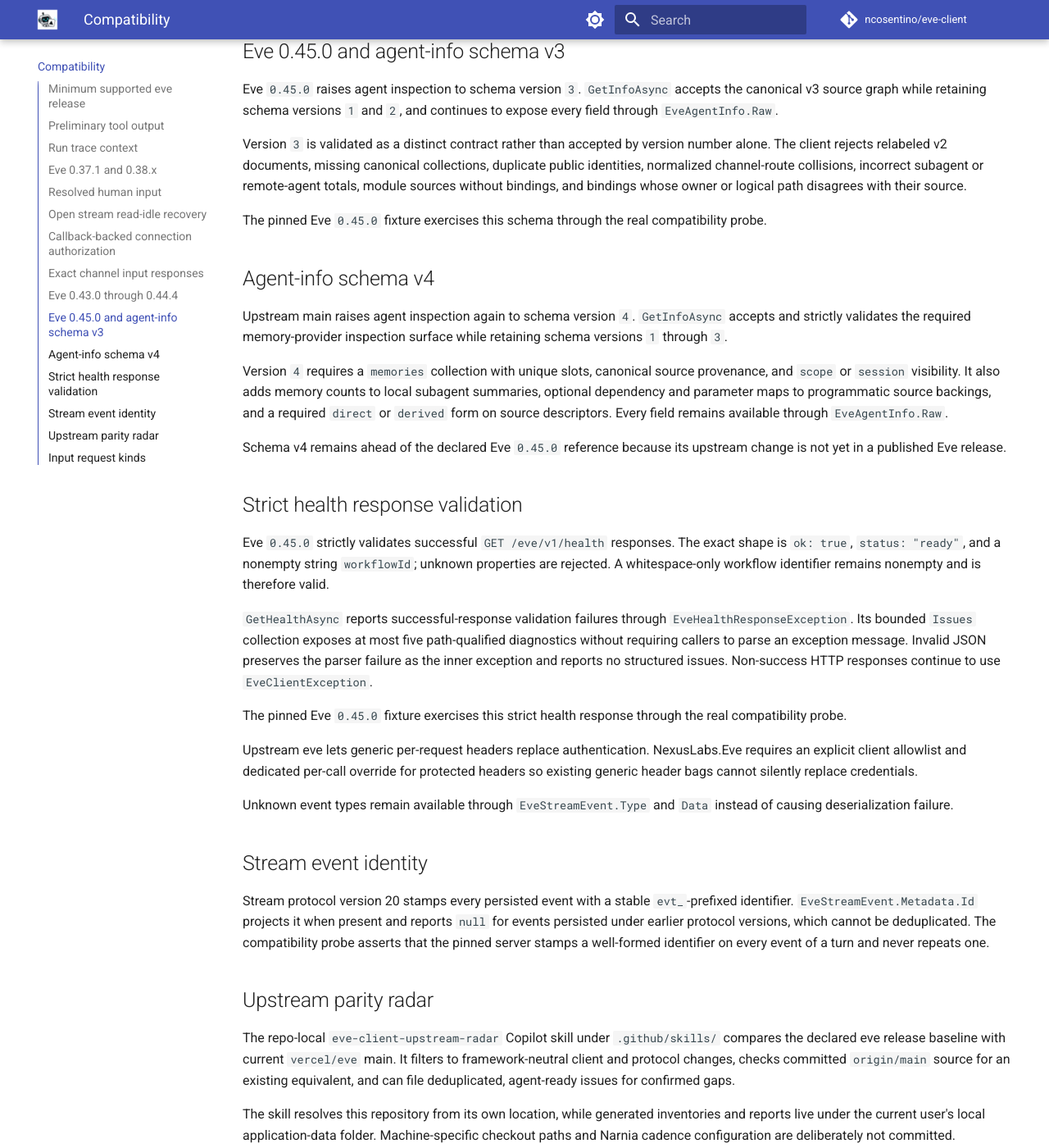
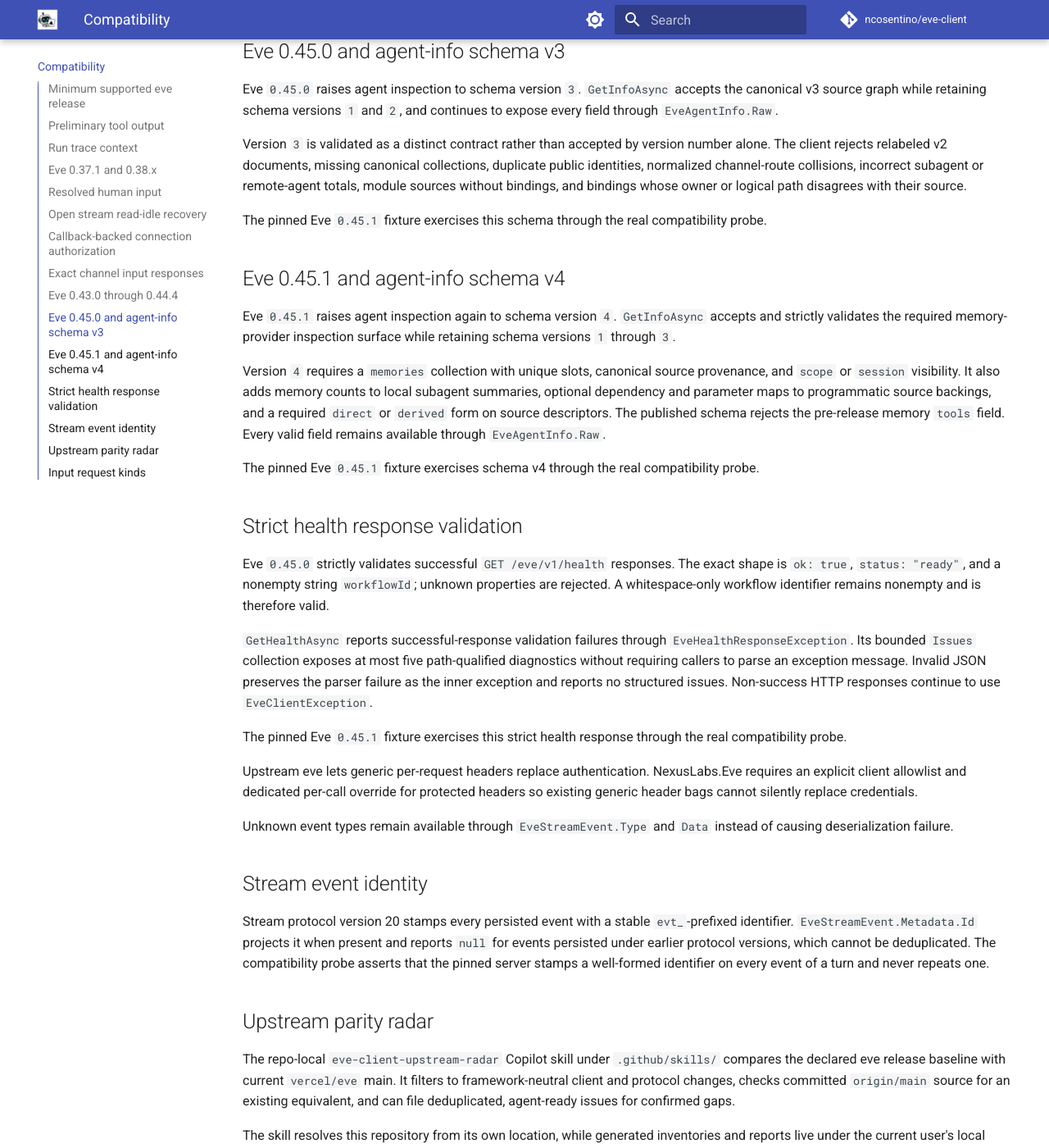
Before and after one commit to ncosentino/eve-client, an MkDocs documentation site: the page built from docs/compatibility.md, in a window 1280 px wide and 1400 px high, scrolled down 3550 px. Shown: the whole window at 82% size. Built offline with MkDocs 1.6.1 and Material for MkDocs 9.7.7, drawn with Linux system fonts in a browser that asks for light colours; comment, search, counter and statistics services are not loaded; some of the changed text lies outside the part shown.

Commit message:
fix(protocol): reject obsolete memory tools metadata (#120)
## Summary

- reject the obsolete schema-v4 memory `tools` property
- remove that property from canonical v4 fixtures and replace the former
positive assertion with rejection coverage
- advance the declared and pinned Eve baseline to 0.45.1, the first
published schema-v4 release
- update compatibility and migration guidance

## Validation

- `dotnet build --configuration Release --no-restore` - 0 warnings, 0
errors
- `dotnet test --configuration Release --no-build` - 262 passed, 0
failed, 0 skipped
- Pester upstream-radar suite - 55 passed, 0 failed
- real Eve 0.45.1 compatibility probe - passed
- `python -m mkdocs build --strict` - passed

## Readiness assessment

- **HIGH:** None.
- **MEDIUM:** None.
- **LOW:** None.

## Stack

This is the base PR for the protocol-v24 implementation tracked by #119.

Closes #118

Copilot-Session: 6f397bc8-d45e-4945-a1f7-eb8d8d91a4fc

```diff
--- a/docs/compatibility.md
+++ b/docs/compatibility.md
@@ -6,7 +6,7 @@ description: Understand supported eve versions, stream protocol compatibility, a
 
 | NexusLabs.Eve | Reference eve | Stream protocol | Status |
 |---|---:|---:|---|
-| Unreleased | 0.45.0 | 23 | Development compatibility target |
+| Unreleased | 0.45.1 | 23 | Development compatibility target |
 | 0.1.0-alpha.9 | 0.45.0 | 23 | Current prerelease |
 | 0.1.0-alpha.8 | 0.44.4 | 23 | Previous compatibility target |
 | 0.1.0-alpha.7 | 0.44.0 | 23 | Previous compatibility target |
@@ -51,7 +51,7 @@ eve remains preview software. Package upgrades should therefore validate both:
 1. The public HTTP route and body contracts.
 2. The durable message-stream protocol version and event shapes.
 
-The repository contains a pinned eve `0.45.0` fixture with a deterministic
+The repository contains a pinned eve `0.45.1` fixture with a deterministic
 model. CI builds the real server and verifies health, info, text turns,
 attachment staging, streaming, bounded catch-up reads, cooperative cancellation,
 approval-gated human input, callback-backed connection authorization, session context
@@ -158,23 +158,23 @@ duplicate public identities, normalized channel-route collisions, incorrect suba
 remote-agent totals, module sources without bindings, and bindings whose owner or logical
 path disagrees with their source.
 
-The pinned Eve `0.45.0` fixture exercises this schema through the real compatibility
+The pinned Eve `0.45.1` fixture exercises this schema through the real compatibility
 probe.
 
-## Agent-info schema v4
+## Eve 0.45.1 and agent-info schema v4
 
-Upstream main raises agent inspection again to schema version `4`.
+Eve `0.45.1` raises agent inspection again to schema version `4`.
 `GetInfoAsync` accepts and strictly validates the required memory-provider inspection
 surface while retaining schema versions `1` through `3`.
 
 Version `4` requires a `memories` collection with unique slots, canonical source
 provenance, and `scope` or `session` visibility. It also adds memory counts to local
 subagent summaries, optional dependency and parameter maps to programmatic source
-backings, and a required `direct` or `derived` form on source descriptors. Every field
-remains available through `EveAgentInfo.Raw`.
+backings, and a required `direct` or `derived` form on source descriptors. The published
+schema rejects the pre-release memory `tools` field. Every valid field remains available
+through `EveAgentInfo.Raw`.
 
-Schema v4 remains ahead of the declared Eve `0.45.0` reference because its upstream
-change is not yet in a published Eve release.
+The pinned Eve `0.45.1` fixture exercises schema v4 through the real compatibility probe.
 
 ## Strict health response validation
 
@@ -189,7 +189,7 @@ path-qualified diagnostics without requiring callers to parse an exception messa
 Invalid JSON preserves the parser failure as the inner exception and reports no
 structured issues. Non-success HTTP responses continue to use `EveClientException`.
 
-The pinned Eve `0.45.0` fixture exercises this strict health response through the real
+The pinned Eve `0.45.1` fixture exercises this strict health response through the real
 compatibility probe.
 
 Upstream eve lets generic per-request headers replace authentication.
```
Also changed, not shown: AGENTS.md (+1 -1 lines), CHANGELOG.md (+13 -0 lines), README.md (+1 -1 lines), docs/index.md (+1 -1 lines), docs/migration.md (+6 -5 lines), 6 other files.
